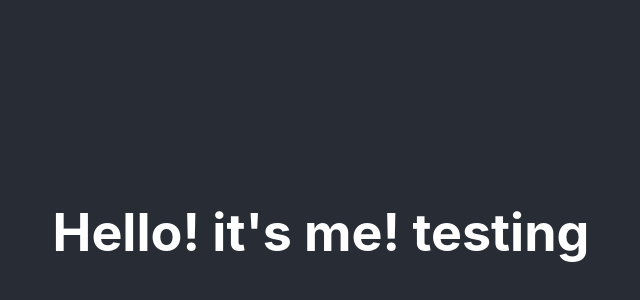
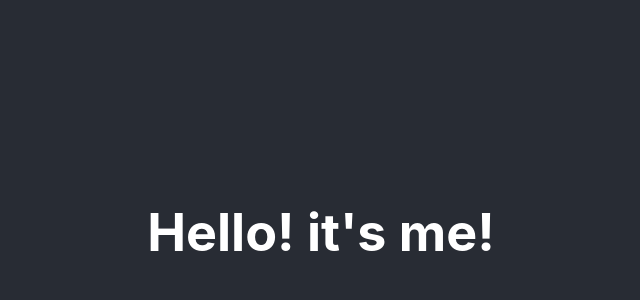
Before and after one commit to yaldakarimi/yaldakarimi.github.io, a React (Create React App) app in the folder my-portfolio/: page / in a window 1280 px wide. Shown: the part 168-468 px from the top of the page, without its empty margins (319-959 px from the left). Built offline with nearby package versions, Linux system fonts and the light colour scheme.

Commit message:
yet another test

```diff
--- a/my-portfolio/src/App.js
+++ b/my-portfolio/src/App.js
@@ -4,7 +4,7 @@ function App() {
 	return (
 		<div className="App">
 			<header className="App-header">
-				<h1>Hello! it's me! testing</h1>
+				<h1>Hello! it's me!</h1>
 			</header>
 		</div>
 	);
```
